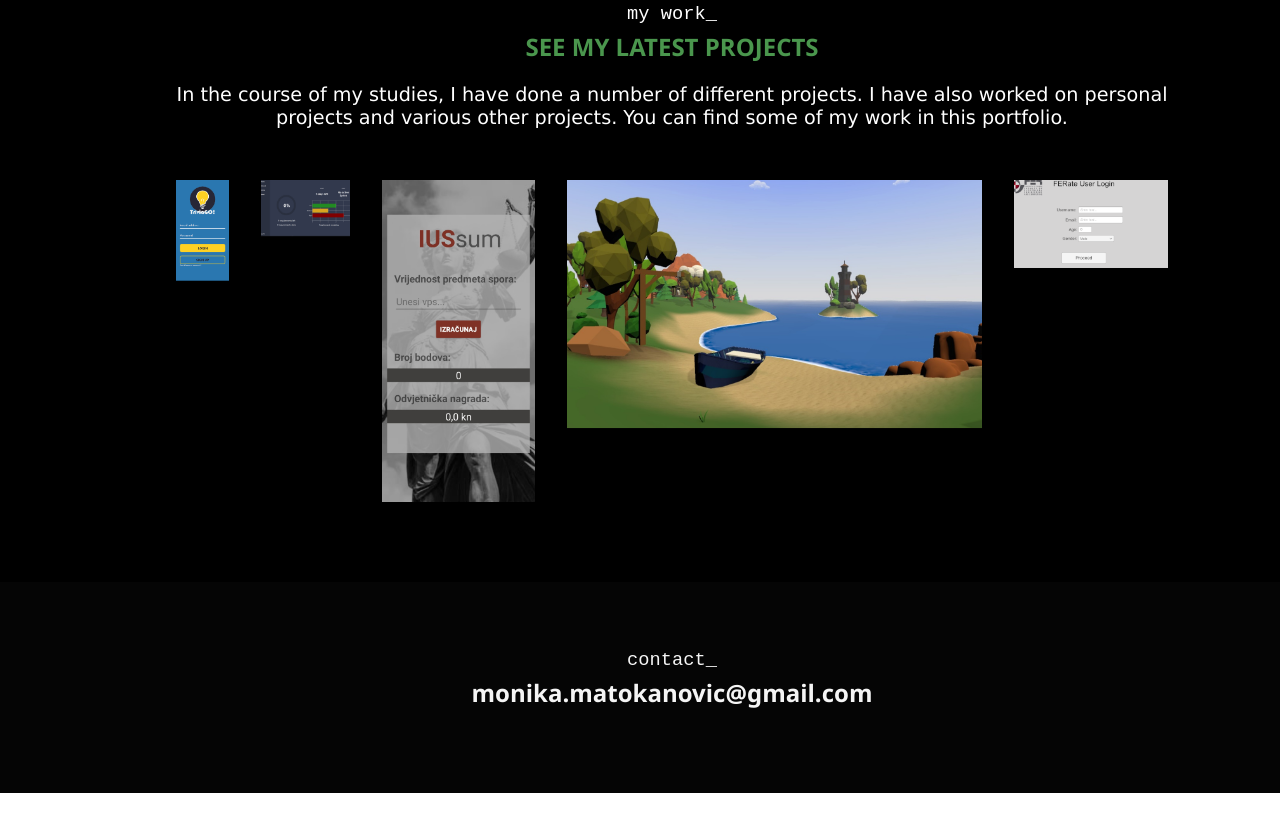
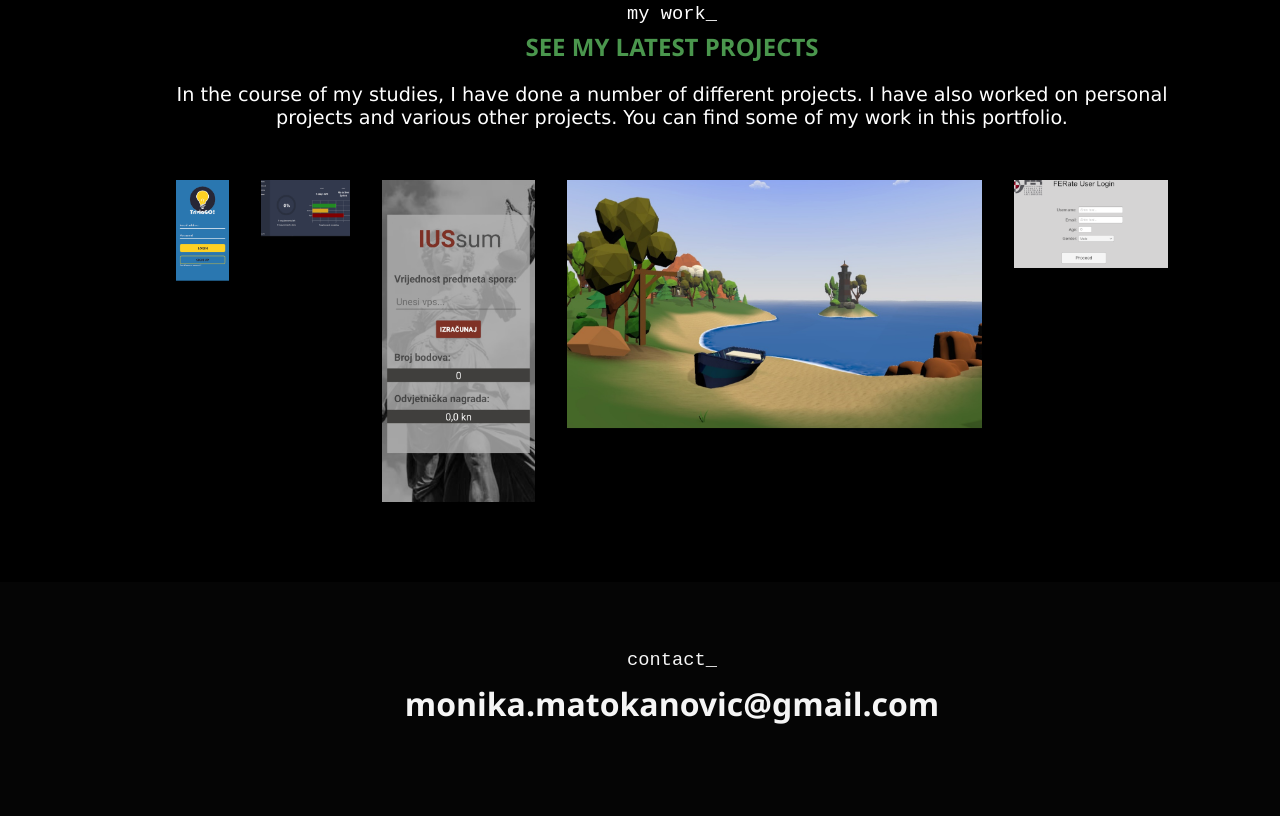
Before and after one commit to mmatokan/mmatokan.github.io, a plain HTML site: page index.html in a window 1280 px wide. Shown: the part 1986-2802 px from the top of the page. Before the commit the page ends 2779 px from the top, so only its background shows below. Drawn offline with nearby package versions, Linux system fonts and the light colour scheme; a script that the page names is missing.

Commit message:
fixed email size

```diff
--- a/css/main.scss
+++ b/css/main.scss
@@ -183,6 +183,10 @@ section{
     padding-top: 0;
     padding-bottom: 1em;
     color: whitesmoke;
+}
+
+.contact-email{
+    font-size: 1.2em;
 }
 
 h2{
@@ -476,6 +480,10 @@ img {
         padding: 2em 2em 2em 4em;
     }
 
+    .contact-email{
+        font-size: 2em;
+    }
+
     /*GALLERY*/
     .project-container {
         width: 90%;
--- a/index.html
+++ b/index.html
@@ -278,7 +278,7 @@
     <section id="contact" class="contact panel">
         <div class="inner-contact transition2">
             <h3>contact_</h3>
-            <h1>monika.matokanovic@gmail.com</h1>
+            <h1 class="contact-email">monika.matokanovic@gmail.com</h1>
         </div>
 
     </section>
```
Also changed, not shown: css/main.css, 1 other file.
